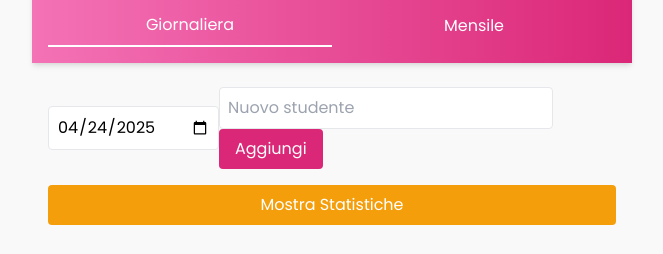
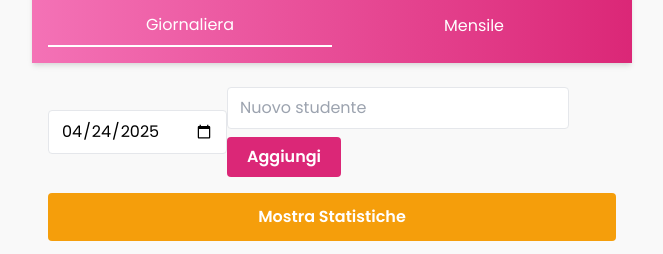
Before and after one commit to GitAndreaHub/RegistroGiocoCoroV2, a plain HTML site: page index.html in a window 1280 px wide. Shown: the part 51-305 px from the top of the page, without its empty margins (308-971 px from the left). Drawn offline with nearby package versions, Linux system fonts and the light colour scheme; no server answers.

Commit message:
Update index.html

```diff
--- a/index.html
+++ b/index.html
@@ -29,9 +29,38 @@
     .btn-confirm { background-color: #EF4444; color: white; }
     .btn-cancel { background-color: #9CA3AF; color: white; }
     @keyframes slideDownFade { from { opacity: 0; transform: translateY(-10px); } to { opacity: 1; transform: translateY(0); } }
-    .student-item { animation: slideDownFade 0.3s ease both; }
+    .student-item { animation: slideDownFade 0.3s ease both; padding: 1rem; gap: 1rem; }
     @keyframes fadeIn { from { opacity: 0; } to { opacity: 1; } }
     @keyframes scaleIn { from { transform: scale(0.8); opacity: 0; } to { transform: scale(1); opacity: 1; } }
+
+    input[type="date"], input[type="text"] {
+      padding: 0.5rem 0.75rem;
+      font-size: 1rem;
+    }
+
+    button {
+      transition: all 0.2s ease-in-out;
+    }
+
+    button:active {
+      transform: scale(0.98);
+    }
+
+    .p-2.border.rounded.mr-2 {
+      margin-bottom: 0.5rem;
+    }
+
+    button.bg-pink-600 {
+      padding: 0.5rem 1.25rem;
+      font-weight: 600;
+    }
+
+    button.w-full {
+      padding-top: 0.75rem;
+      padding-bottom: 0.75rem;
+      font-size: 1rem;
+      font-weight: 600;
+    }
   </style>
 </head>
 <body>
```
